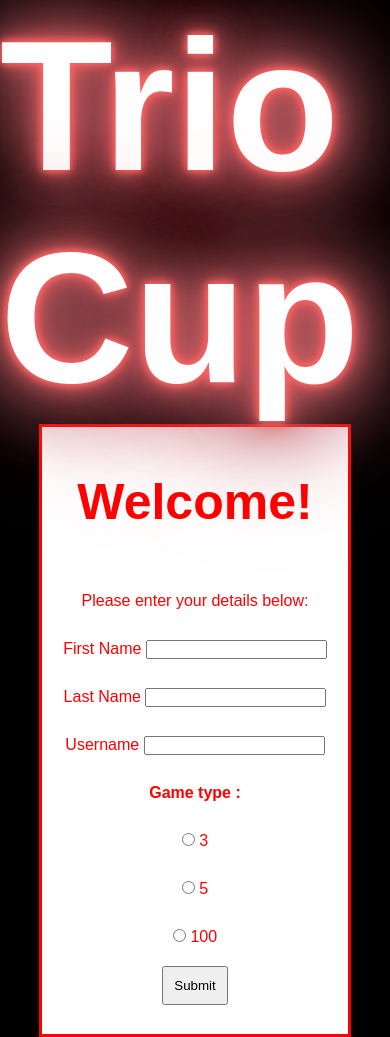
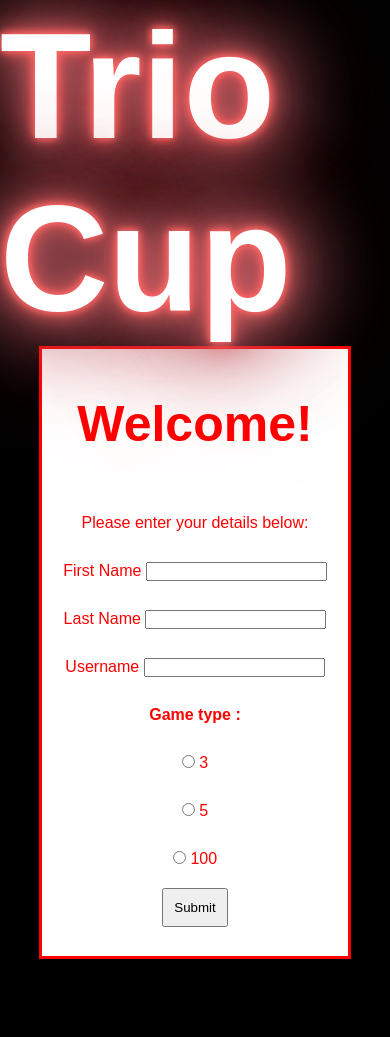
Before and after one commit to DpWhitt6/Trio-Cup, a plain HTML site: page index.html in a window 390 px wide. After the commit the page ends 1009 px from the top, so only its background shows below. Drawn offline with Linux system fonts and the light colour scheme; a web font is replaced by a local one.

Commit message:
media query for phone screen

```diff
--- a/assets/css/style.css
+++ b/assets/css/style.css
@@ -132,3 +132,12 @@ button{
     justify-content: space-around;
     padding-top: 25px;
 }
+
+/*media query: smaller phones (575px and down)*/
+@media screen and (max-width: 575px) {
+
+    h1{
+        font-size: 150px;
+    }
+
+}
```
